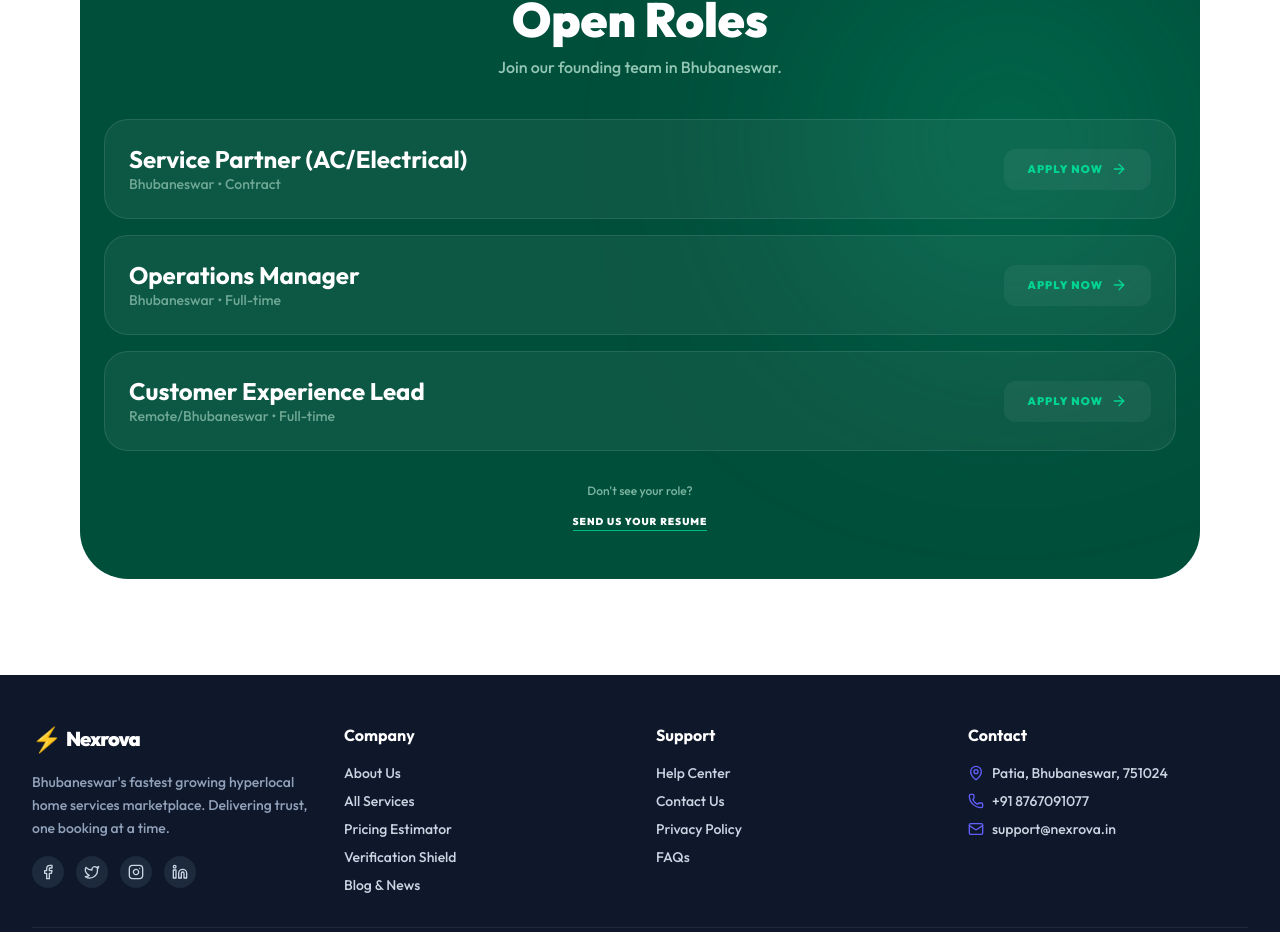
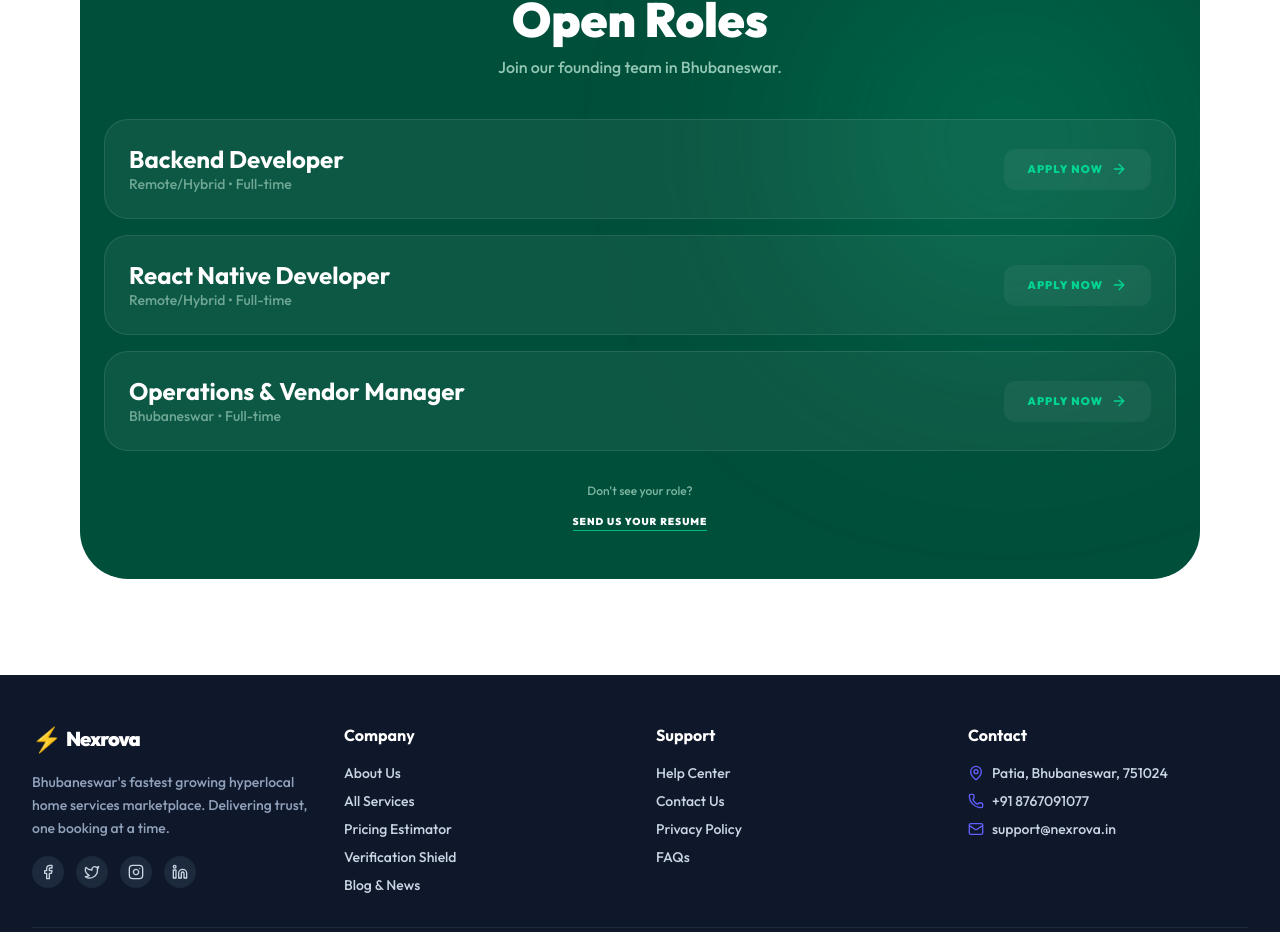
Before and after one commit to zingline-dev/Nexrova, a Next.js app in the folder Nexrova-web/: page /career in a window 1280 px wide. Shown: the part 1064-1996 px from the top of the page. Built offline with nearby package versions, Linux system fonts and the light colour scheme.

Commit message:
Updated Career page Open Roles with Backend, React Native, and Operations positions

```diff
--- a/Nexrova-web/src/app/career/page.tsx
+++ b/Nexrova-web/src/app/career/page.tsx
@@ -54,9 +54,9 @@
 
           <div className="space-y-4">
             {[
-              { role: "Service Partner (AC/Electrical)", type: "Contract", location: "Bhubaneswar" },
-              { role: "Operations Manager", type: "Full-time", location: "Bhubaneswar" },
-              { role: "Customer Experience Lead", type: "Full-time", location: "Remote/Bhubaneswar" }
+              { role: "Backend Developer", type: "Full-time", location: "Remote/Hybrid" },
+              { role: "React Native Developer", type: "Full-time", location: "Remote/Hybrid" },
+              { role: "Operations & Vendor Manager", type: "Full-time", location: "Bhubaneswar" }
             ].map((job, idx) => (
               <Link
                 href="/contact"
```
